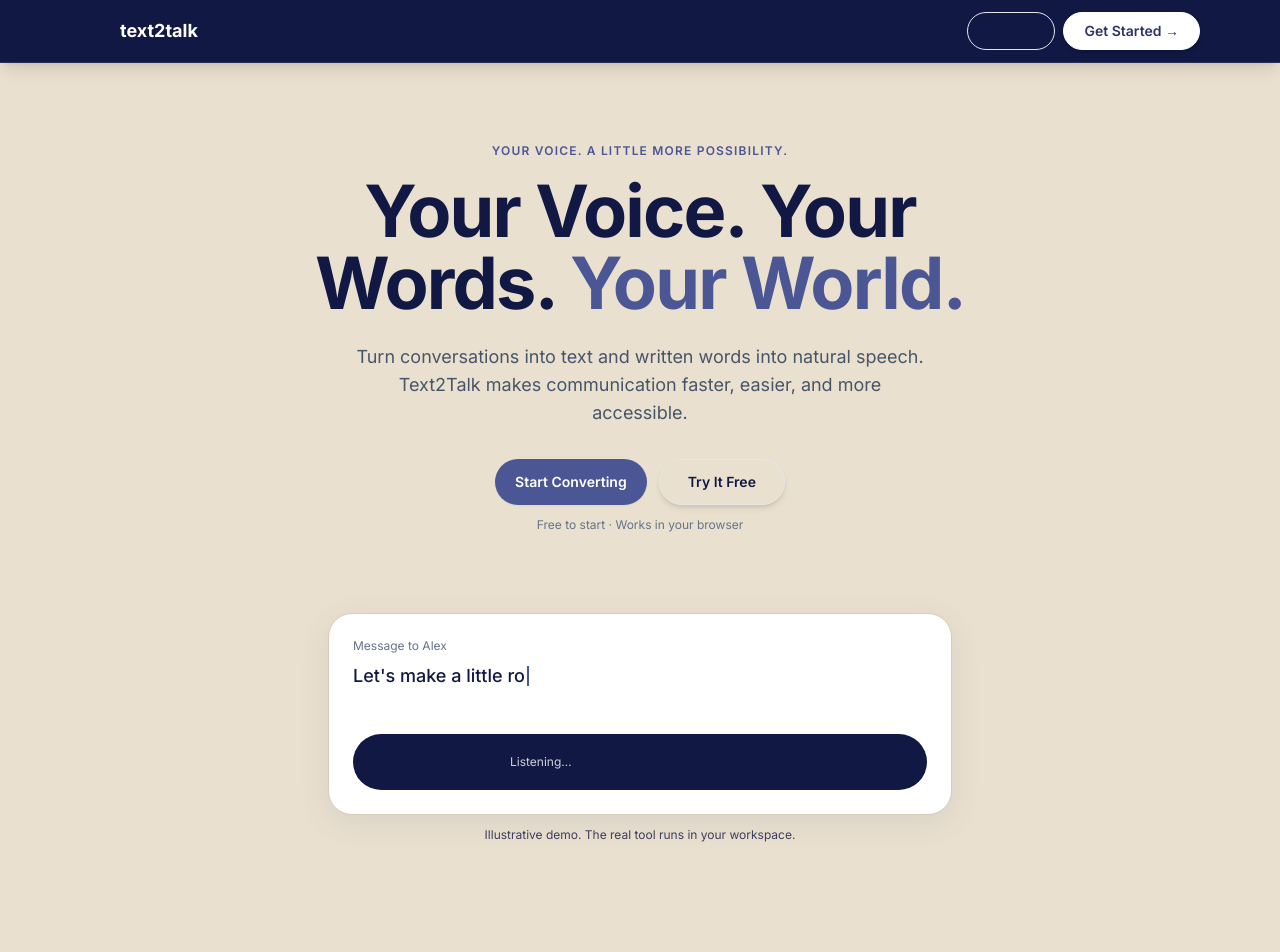
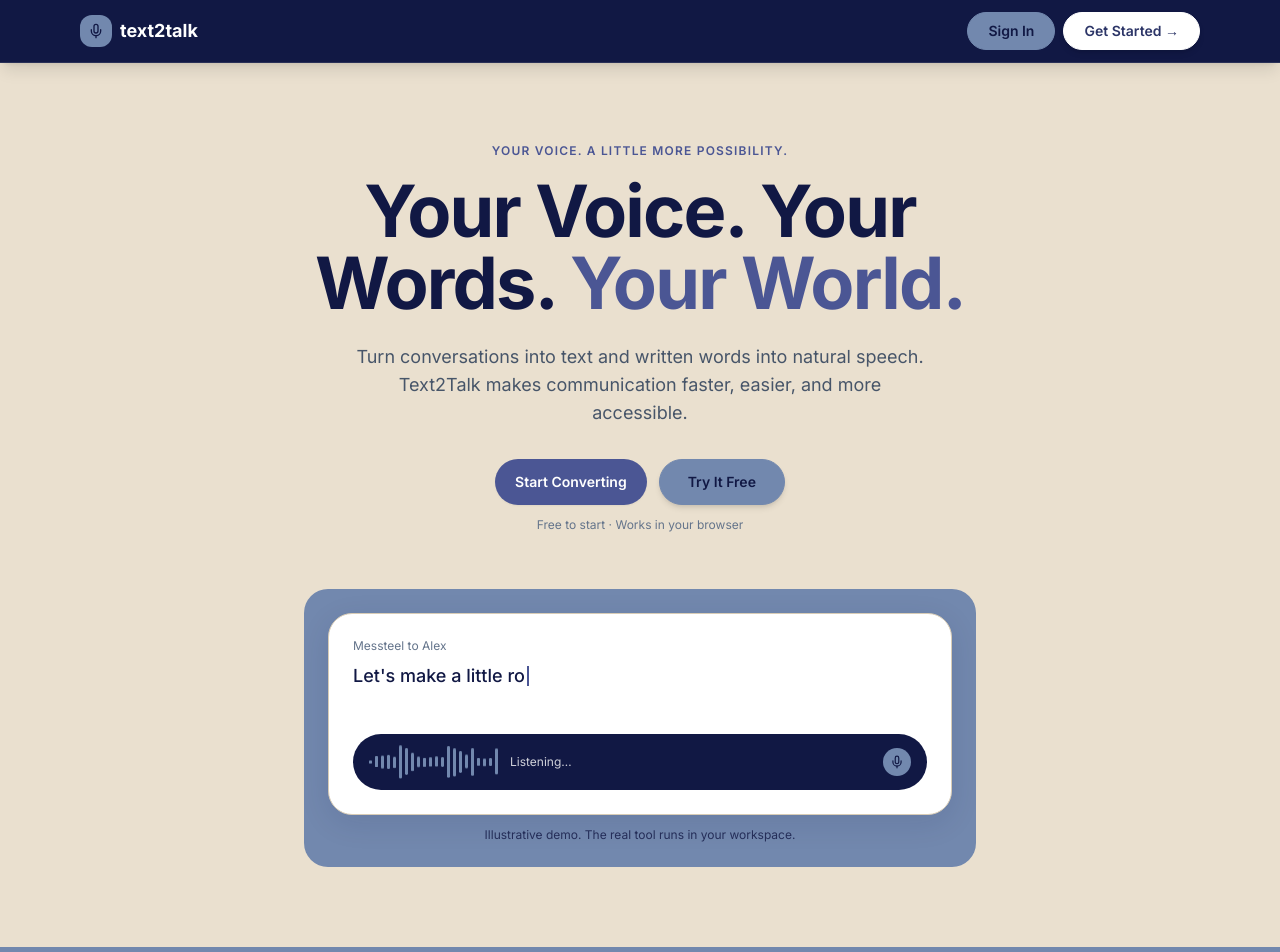
Before and after one commit to aditya-17-svg/text2talk_final, a React (Vite) app in the folder text2talk/: page / in a window 1280 px wide. Shown: the top 952 px of the page. Built offline with nearby package versions, Linux system fonts and the light colour scheme; no server answers.

Commit message:
Update Landing.jsx

```diff
--- a/text2talk/src/pages/Landing.jsx
+++ b/text2talk/src/pages/Landing.jsx
@@ -2,10 +2,10 @@
 import { Link } from 'react-router-dom'
 import { Mic, Volume2, Globe, UserRound, FileText, History, Accessibility, ShieldCheck, ChevronDown } from 'lucide-react'
 
-// Palette: navy, cream, tan (buttons), sage (bands), white (cards)
-const PEACH = 'rounded-full border border-tan bg-tan text-ink transition duration-200 hover:-translate-y-0.5 hover:border-sage hover:bg-sage hover:shadow-lg focus-visible:outline focus-visible:outline-2 focus-visible:outline-offset-2 focus-visible:outline-white active:translate-y-0'
-const CARD = 'rounded-3xl border border-brand-100 bg-white p-6 text-ink shadow-[0_8px_30px_rgba(53,77,129,0.10)]'
-const BAND = 'bg-sage text-ink'
+// Palette: navy, cream, tan (buttons), steel (bands), white (cards)
+const PEACH = 'rounded-full border border-steel bg-steel text-ink transition duration-200 hover:-translate-y-0.5 hover:border-white hover:bg-white hover:shadow-lg focus-visible:outline focus-visible:outline-2 focus-visible:outline-offset-2 focus-visible:outline-white active:translate-y-0'
+const CARD = 'rounded-3xl border border-brand-100 bg-white p-6 text-ink shadow-[0_8px_30px_rgba(17,24,68,0.10)]'
+const BAND = 'bg-steel text-ink'
 const EYEBROW_L = 'text-xs font-semibold uppercase tracking-widest text-night'
 
 const PHRASE = "Let's make a little room for the big idea. Coffee tomorrow at 10?"
@@ -20,7 +20,7 @@
   ['What happens to my voice?', 'Text2Talk does not store raw audio. Browser speech recognition may send audio to your browser vendor’s service. Only transcripts you choose to save are stored.'],
   ['Is it free?', 'Yes, Text2Talk is free during early access.']]
 
-function Wave({ n = 26, color = 'bg-sage' }) {
+function Wave({ n = 26, color = 'bg-steel' }) {
   return <div className="flex h-10 items-center gap-[3px]" aria-hidden="true">{Array.from({ length: n }, (_, i) =>
     <span key={i} className={`bar w-[3px] rounded-full ${color}`} style={{ height: `${30 + ((i * 53) % 70)}%`, animationDelay: `${(i % 9) * 90}ms` }} />)}</div>
 }
@@ -32,13 +32,13 @@
     return () => clearInterval(t)
   }, [])
   return (
-    <div className="mx-auto mt-14 max-w-2xl rounded-3xl bg-sage p-4 sm:p-6">
+    <div className="mx-auto mt-14 max-w-2xl rounded-3xl bg-steel p-4 sm:p-6">
       <div className={`${CARD} text-left`}>
-        <p className="text-xs text-slate-500">Message to Alex</p>
+        <p className="text-xs text-slate-500">Messteel to Alex</p>
         <p className="mt-2 min-h-[56px] text-lg font-medium" aria-live="off">{PHRASE.slice(0, n)}<span className="ml-0.5 inline-block h-5 w-0.5 translate-y-1 bg-brand-500" /></p>
         <div className="mt-4 flex items-center gap-3 rounded-full bg-night px-4 py-2 text-white">
           <Wave n={22} /><span className="text-xs text-white/80">Listening…</span>
-          <span className="ml-auto flex h-7 w-7 items-center justify-center rounded-full bg-tan text-ink"><Mic size={14} /></span>
+          <span className="ml-auto flex h-7 w-7 items-center justify-center rounded-full bg-steel text-ink"><Mic size={14} /></span>
         </div>
       </div>
       <p className="mt-3 text-center text-xs text-ink/80">Illustrative demo. The real tool runs in your workspace.</p>
@@ -54,10 +54,10 @@
     <div>
       <header className="sticky top-0 z-30 border-b border-white/10 bg-night text-white shadow-lg shadow-black/10">
         <div className="mx-auto flex max-w-6xl items-center justify-between px-4 py-3">
-          <Link to="/" className="flex items-center gap-2 text-lg font-bold"><span className="flex h-8 w-8 items-center justify-center rounded-xl bg-sage text-ink"><Mic size={16} /></span>text2talk</Link>
+          <Link to="/" className="flex items-center gap-2 text-lg font-bold"><span className="flex h-8 w-8 items-center justify-center rounded-xl bg-steel text-ink"><Mic size={16} /></span>text2talk</Link>
           <div className="flex items-center gap-2">
             <Link to="/login" className={`${PEACH} px-5 py-2 text-sm font-semibold`}>Sign In</Link>
-            <Link to="/register" className="group rounded-full border border-white bg-white px-5 py-2 text-sm font-semibold text-brand-700 shadow-md transition duration-200 hover:-translate-y-0.5 hover:border-sage hover:bg-sage hover:text-ink hover:shadow-xl focus-visible:outline focus-visible:outline-2 focus-visible:outline-offset-2 focus-visible:outline-white active:translate-y-0">
+            <Link to="/register" className="group rounded-full border border-white bg-white px-5 py-2 text-sm font-semibold text-brand-700 shadow-md transition duration-200 hover:-translate-y-0.5 hover:border-steel hover:bg-steel hover:text-ink hover:shadow-xl focus-visible:outline focus-visible:outline-2 focus-visible:outline-offset-2 focus-visible:outline-white active:translate-y-0">
               Get Started <span className="inline-block transition-transform duration-200 group-hover:translate-x-1">→</span></Link>
           </div>
         </div>
@@ -122,10 +122,10 @@
         <div>{FAQ.map(([q, a]) => <Faq key={q} q={q} a={a} />)}</div>
       </section>
 
-      <section className="px-4 pb-24 text-center"><div className="mx-auto max-w-3xl rounded-[2rem] bg-sage px-6 py-16 text-ink">
+      <section className="px-4 pb-24 text-center"><div className="mx-auto max-w-3xl rounded-[2rem] bg-steel px-6 py-16 text-ink">
         <div className="flex justify-center"><Wave n={32} color="bg-night" /></div>
         <h2 className="mt-6 text-4xl font-extrabold tracking-tight">Your next good thought is one click away.</h2>
-        <Link to="/register" className={`${PEACH} mt-8 inline-flex px-8 py-3 text-sm font-semibold shadow-md`}>Create your free account</Link></div></section>
+        <Link to="/register" className={`mt-8 inline-flex rounded-full bg-night px-8 py-3 text-sm font-semibold text-white shadow-md transition duration-200 hover:-translate-y-0.5 hover:bg-brand-500 hover:shadow-xl focus-visible:outline focus-visible:outline-2 focus-visible:outline-offset-2 focus-visible:outline-night`}>Create your free account</Link></div></section>
 
       <footer className="bg-gradient-to-b from-night to-brand-500 px-4 pb-8 pt-14 text-white">
         <div className="mx-auto grid max-w-6xl gap-10 md:grid-cols-4">
```
